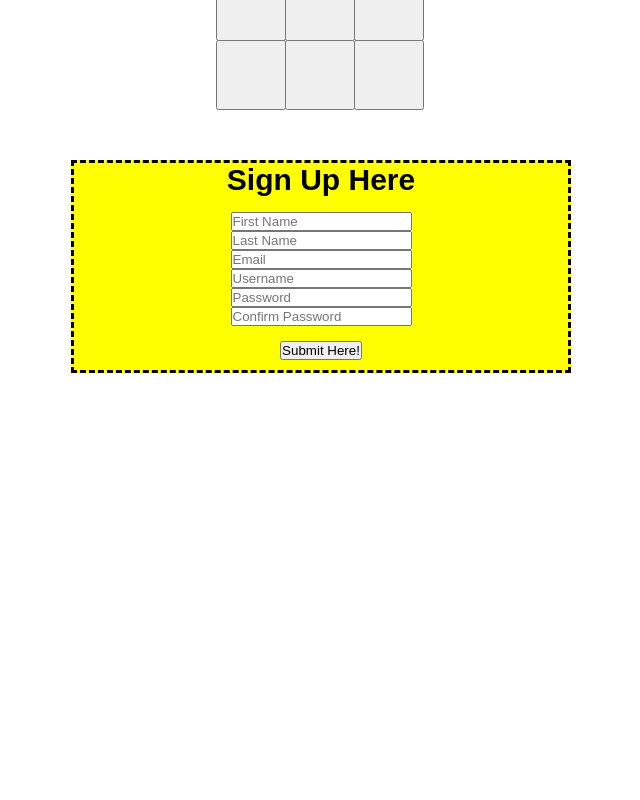
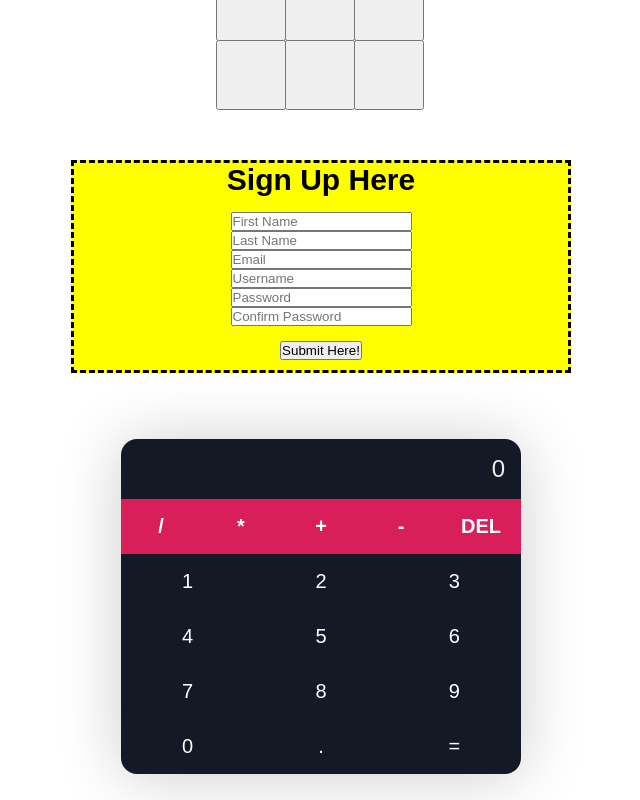
Before and after one commit to jojobobby/React-Amigos, a React (Create React App) app: page /BensPage in a window 1280 px wide. Shown: the part 265-1065 px from the top of the page, without its empty margins (319-959 px from the left). Before the commit the page ends 800 px from the top, so only its background shows below. Built offline with nearby package versions, Linux system fonts and the light colour scheme.

Commit message:
functional calculator

```diff
--- a/src/BensPage.js
+++ b/src/BensPage.js
@@ -2,6 +2,7 @@ import React, { useState } from 'react';
 import './App.css';
 import Board from './bensFiles/ben-tttgame.js';
 import SignUpForm from './bensFiles/ben-signupform';
+import MyCalculator from './bensFiles/ben-calculator';
 
 function BenPage() {
   return (
@@ -12,6 +13,7 @@ function BenPage() {
       <BenButton />
       <Board />
       <SignUpForm />
+      <MyCalculator />
     </div>
   );
 }
--- a/src/bensFiles/ben-calc-styles.css
+++ b/src/bensFiles/ben-calc-styles.css
@@ -6,15 +6,15 @@
 }
 
 * {
-    margin: 0;
-    padding: 0;
+    /* margin: 0;
+    padding: 0; */
     box-sizing: border-box;
     font-family: 'Fira Sans', sans-serif;
 }
 
-.App {
+.calc-app {
     display: flex;
-    min-height: 100vh;
+    min-height: 40vh;
     align-items: center;
     justify-content: center;
     padding: 16px;
--- a/src/bensFiles/ben-calculator.js
+++ b/src/bensFiles/ben-calculator.js
@@ -1,7 +1,7 @@
 import { useState } from 'react';
 import './ben-calc-styles.css';
 
-function myCalculator() {
+function MyCalculator() {
   const [calc, setCalc] = useState("");
   const [result, setResult] = useState("");
 
@@ -50,7 +50,7 @@ function myCalculator() {
   }
 
   return (
-    <div className="App">
+    <div className="calc-app">
       <div className="calculator">
         <div className="display">
           {result ? <span> ({result}) </span> : '' }
@@ -77,4 +77,4 @@ function myCalculator() {
 }
 
 
-export default myCalculator;
+export default MyCalculator;
```
